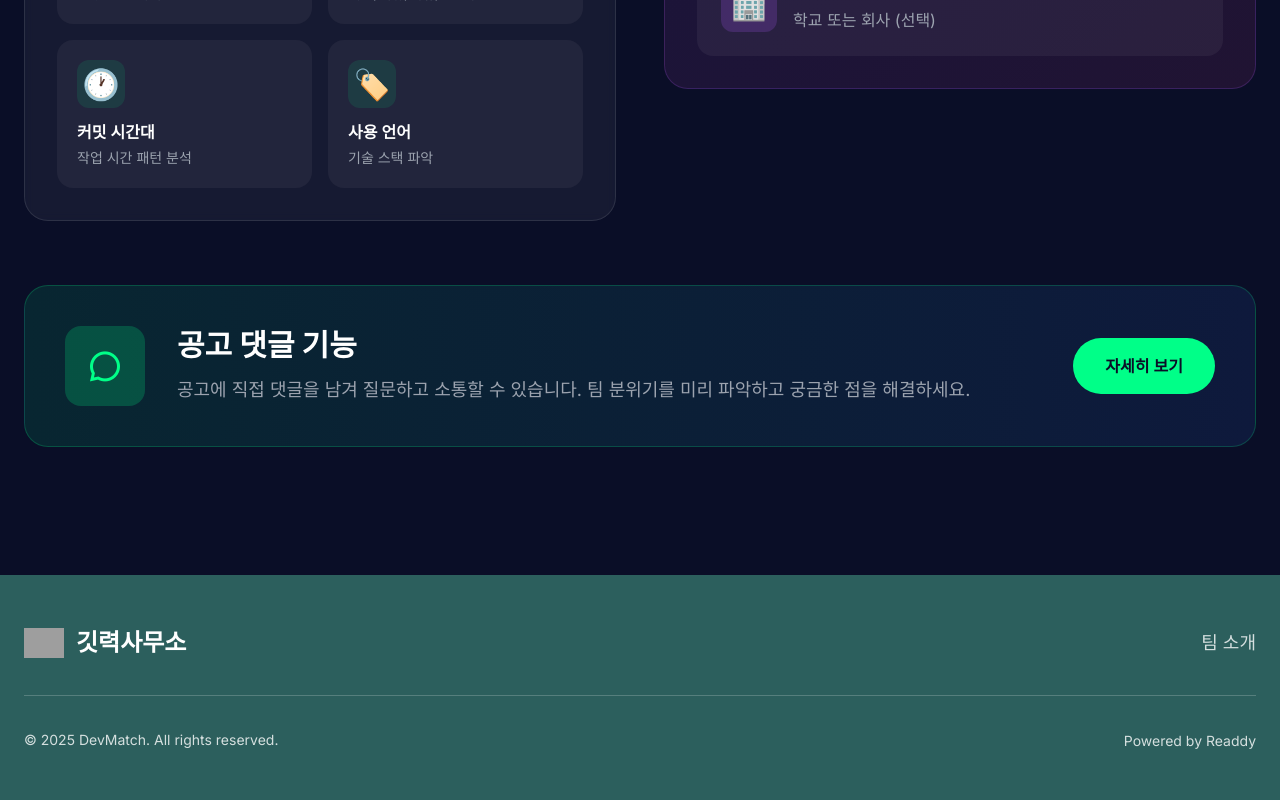
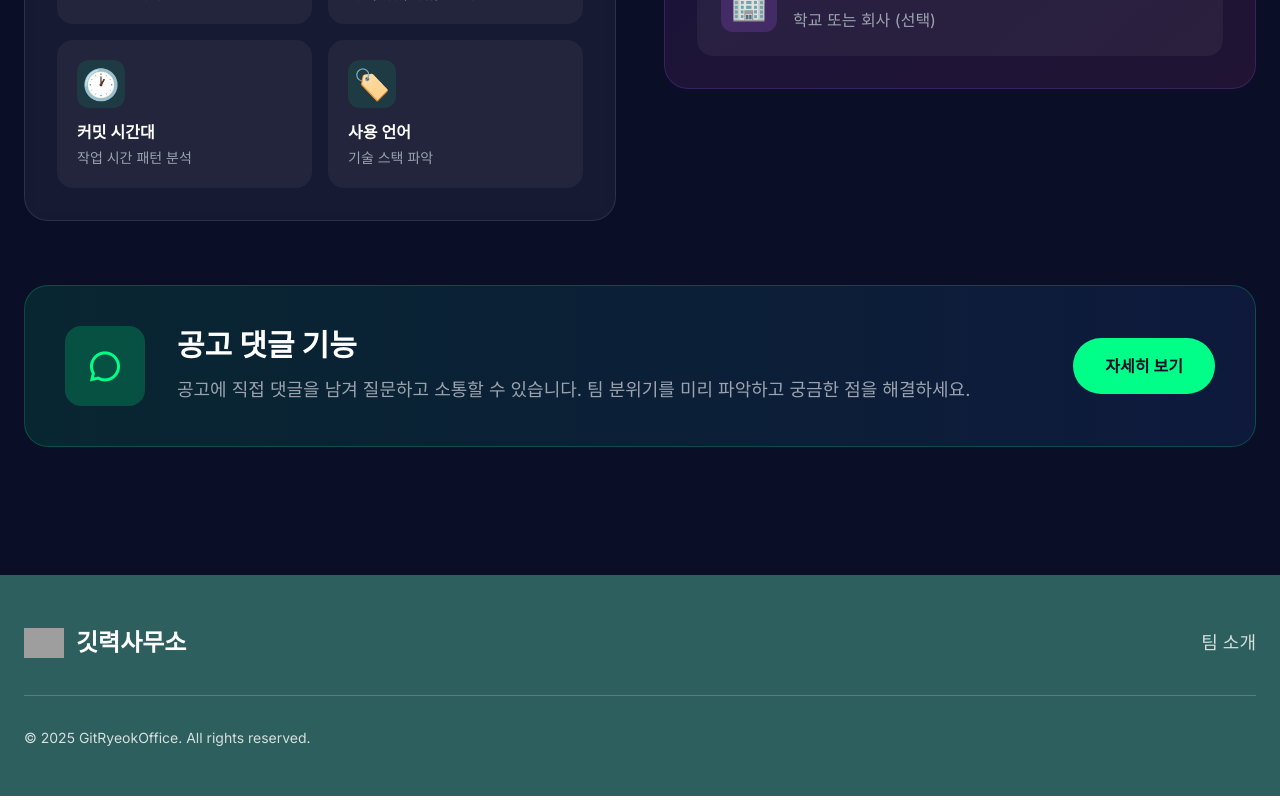
Before and after one commit to GitRyeokOffice/NEW-GitRyeokOffice-FE, a React (Vite) app: page / in a window 1280 px wide. Shown: the part 6912-7712 px from the top of the page. Built offline with nearby package versions, Linux system fonts and the light colour scheme; grey boxes are pictures that could not be loaded.

Commit message:
feat: 팀 소개 페이지 연결

```diff
--- a/src/pages/home/components/Footer.tsx
+++ b/src/pages/home/components/Footer.tsx
@@ -1,3 +1,5 @@
+import { Link } from "react-router-dom";
+
 export default function Footer() {
   return (
     <footer className="bg-[#2C5F5D] text-white">
@@ -14,27 +16,21 @@ export default function Footer() {
           </div>
 
           <div>
-            <a href="#about" className="text-white/80 hover:text-white transition-colors cursor-pointer text-lg">
+            <Link
+              to="/teamInfo"
+              className="text-white/80 hover:text-white transition-colors cursor-pointer text-lg"
+            >
               팀 소개
-            </a>
+            </Link>
           </div>
         </div>
 
         {/* Bottom Section */}
         <div className="pt-8 flex flex-col md:flex-row justify-between items-center gap-4">
           <div className="text-white/80 text-sm">
-            © 2025 DevMatch. All rights reserved.
+            © 2025 GitRyeokOffice. All rights reserved.
           </div>
-          <div>
-            <a
-              href="https://readdy.ai/?ref=logo"
-              target="_blank"
-              rel="noopener noreferrer"
-              className="text-white/80 hover:text-white transition-colors text-sm cursor-pointer"
-            >
-              Powered by Readdy
-            </a>
-          </div>
+          <div></div>
         </div>
       </div>
     </footer>
--- a/src/pages/team-info/page.tsx
+++ b/src/pages/team-info/page.tsx
@@ -4,18 +4,15 @@ import { Loader2 } from "lucide-react";
 const NOTION_PAGE_URL =
   "https://mirage-marmoset-e6f.notion.site/ebd//2d21e5e06e7480ea9e7ef9e2173685c5";
 
-export const TeamInfoPage = () => {
+export default function TeamInfoPage() {
   const [isLoading, setIsLoading] = useState(true);
 
   return (
-    <div className="relative min-h-dvh w-full bg-white">
+    <div className="relative min-h-dvh w-full bg-white pt-16">
       {isLoading && (
         <div className="absolute inset-0 z-10 flex items-center justify-center bg-white/70">
           <div className="flex flex-col items-center gap-2 text-center">
-            <Loader2
-              className="h-8 w-8 animate-spin text-slate-900"
-              aria-hidden="true"
-            />
+            <Loader2 className="h-8 w-8 animate-spin text-slate-900" />
             <p className="text-sm font-medium text-slate-900">
               페이지를 불러오는 중입니다...
             </p>
@@ -25,7 +22,7 @@ export const TeamInfoPage = () => {
 
       <iframe
         src={NOTION_PAGE_URL}
-        className={`h-[100dvh] w-full border-0 ${
+        className={`h-[calc(100dvh-4rem)] w-full border-0 ${
           isLoading ? "opacity-0" : "opacity-100"
         } transition-opacity`}
         onLoad={() => setIsLoading(false)}
@@ -33,4 +30,4 @@ export const TeamInfoPage = () => {
       />
     </div>
   );
-};
+}
--- a/src/router/config.tsx
+++ b/src/router/config.tsx
@@ -1,57 +1,63 @@
+import { lazy } from "react";
+import { RouteObject } from "react-router-dom";
 
-import { lazy } from 'react';
-import { RouteObject } from 'react-router-dom';
-
-const HomePage = lazy(() => import('../pages/home/page'));
-const DevVibePage = lazy(() => import('../pages/devvibe/page'));
-const JobsPage = lazy(() => import('../pages/jobs/page'));
-const CreateJobPage = lazy(() => import('../pages/jobs/create/page'));
-const FindTeammatesPage = lazy(() => import('../pages/find-teammates/page'));
-const MyProjectsPage = lazy(() => import('../pages/my-projects/page'));
-const ProjectDetailPage = lazy(() => import('../pages/my-projects/detail/page'));
-const LoginPage = lazy(() => import('../pages/login/page'));
-const SignupPage = lazy(() => import('../pages/signup/page'));
-const NotFoundPage = lazy(() => import('../pages/NotFound'));
+const HomePage = lazy(() => import("../pages/home/page"));
+const DevVibePage = lazy(() => import("../pages/devvibe/page"));
+const JobsPage = lazy(() => import("../pages/jobs/page"));
+const CreateJobPage = lazy(() => import("../pages/jobs/create/page"));
+const FindTeammatesPage = lazy(() => import("../pages/find-teammates/page"));
+const MyProjectsPage = lazy(() => import("../pages/my-projects/page"));
+const ProjectDetailPage = lazy(
+  () => import("../pages/my-projects/detail/page")
+);
+const LoginPage = lazy(() => import("../pages/login/page"));
+const SignupPage = lazy(() => import("../pages/signup/page"));
+const NotFoundPage = lazy(() => import("../pages/NotFound"));
+const TeamInfoPage = lazy(() => import("../pages/team-info/page"));
 
 const routes: RouteObject[] = [
   {
-    path: '/',
+    path: "/",
     element: <HomePage />,
   },
   {
-    path: '/devvibe',
+    path: "/devvibe",
     element: <DevVibePage />,
   },
   {
-    path: '/jobs',
+    path: "/jobs",
     element: <JobsPage />,
   },
   {
-    path: '/jobs/create',
+    path: "/jobs/create",
     element: <CreateJobPage />,
   },
   {
-    path: '/find-teammates',
+    path: "/find-teammates",
     element: <FindTeammatesPage />,
   },
   {
-    path: '/my-projects',
+    path: "/my-projects",
     element: <MyProjectsPage />,
   },
   {
-    path: '/my-projects/:projectId',
+    path: "/my-projects/:projectId",
     element: <ProjectDetailPage />,
   },
   {
-    path: '/login',
+    path: "/login",
     element: <LoginPage />,
   },
   {
-    path: '/signup',
+    path: "/signup",
     element: <SignupPage />,
   },
   {
-    path: '*',
+    path: "/teaminfo",
+    element: <TeamInfoPage />,
+  },
+  {
+    path: "*",
     element: <NotFoundPage />,
   },
 ];
```
